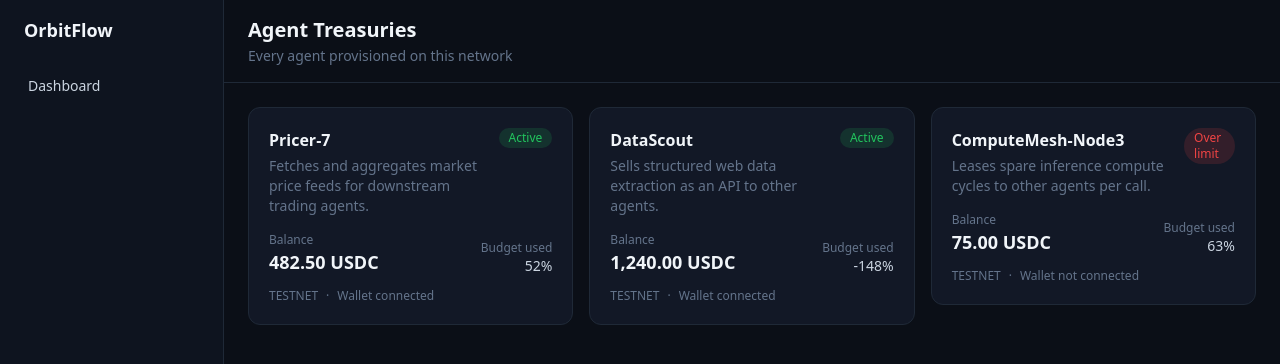
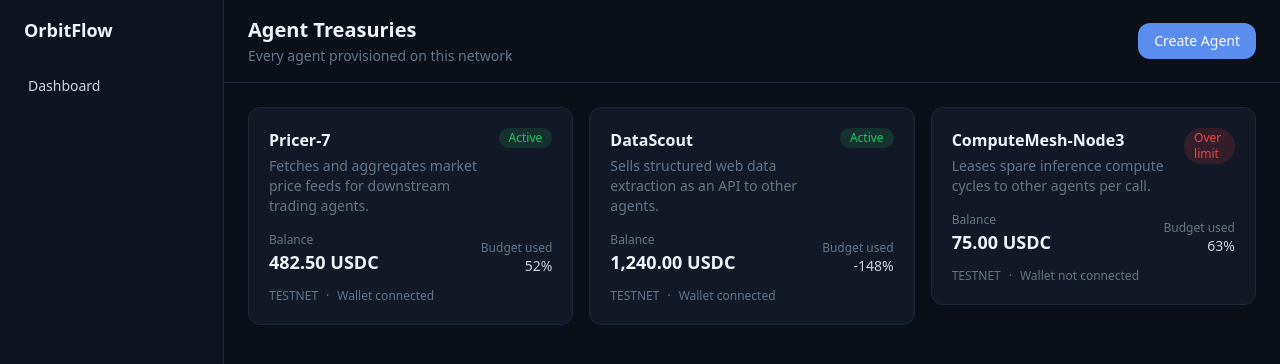
Before and after one commit to OrbitFlow-AI/Frontend, a Next.js app: page /dashboard in a window 1280 px wide. Shown: the top 364 px of the page. Built offline with nearby package versions, Linux system fonts and the light colour scheme.

Commit message:
feat: wire Create Agent modal into the dashboard page

```diff
--- a/app/dashboard/page.tsx
+++ b/app/dashboard/page.tsx
@@ -1,16 +1,26 @@
-// Dashboard route: lists every agent treasury the operator has provisioned.
+// Dashboard route: lists every agent treasury the operator has provisioned, with a Create
+// Agent entry point.
 "use client";
 
+import { useState } from "react";
 import { Topbar } from "@/components/layout/Topbar";
+import { Button } from "@/components/ui/Button";
+import { Modal } from "@/components/ui/Modal";
 import { AgentCard } from "@/components/agents/AgentCard";
+import { CreateAgentForm } from "@/components/agents/CreateAgentForm";
 import { useAgentContext } from "@/lib/context/AgentContext";
 
 export default function DashboardPage() {
   const { agents, isLoading, error } = useAgentContext();
+  const [isCreateOpen, setIsCreateOpen] = useState(false);
 
   return (
     <>
-      <Topbar title="Agent Treasuries" subtitle="Every agent provisioned on this network" />
+      <Topbar
+        title="Agent Treasuries"
+        subtitle="Every agent provisioned on this network"
+        actions={<Button onClick={() => setIsCreateOpen(true)}>Create Agent</Button>}
+      />
       <main className="p-6">
         {isLoading ? (
           <p className="text-sm text-muted">Loading agents…</p>
@@ -26,6 +36,10 @@ export default function DashboardPage() {
           </div>
         )}
       </main>
+
+      <Modal open={isCreateOpen} onClose={() => setIsCreateOpen(false)} title="Create Agent">
+        <CreateAgentForm onCreated={() => setIsCreateOpen(false)} />
+      </Modal>
     </>
   );
 }
```
